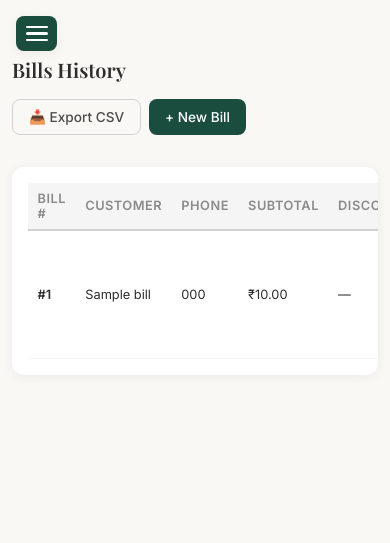
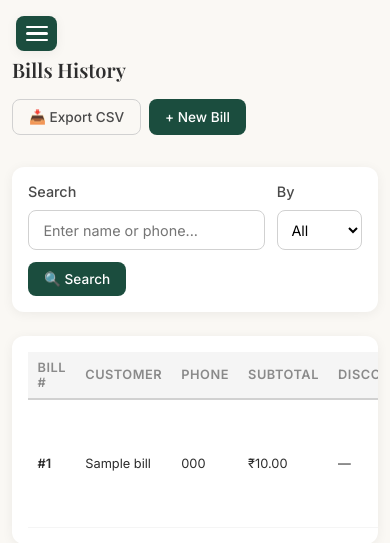
Before and after one commit to Sujay-Nakhare-Git/inventory-management, a Flask app: page /bills in a window 390 px wide. Shown: the top 543 px of the page. Run offline with Flask 3, Linux system fonts and the light colour scheme; tables that the repository leaves empty hold one stand-in row (values such as "Sample post").

Commit message:
Add bill history search/filter by customer name and phone number

```diff
--- a/app.py
+++ b/app.py
@@ -669,8 +669,28 @@ def create_bill():
 @app.route("/bills")
 def bills_list():
     db = get_db()
-    bills = db.execute("SELECT * FROM bills ORDER BY created_at DESC").fetchall()
-    return render_template("bills.html", bills=bills)
+    search = request.args.get("search", "").strip()
+    search_type = request.args.get("search_type", "all")
+
+    query = "SELECT * FROM bills WHERE 1=1"
+    params = []
+
+    if search:
+        if search_type == "phone":
+            query += " AND customer_phone LIKE ?"
+            params.append(f"%{search}%")
+        elif search_type == "name":
+            query += " AND customer_name LIKE ?"
+            params.append(f"%{search}%")
+        else:  # search_type == "all"
+            query += " AND (customer_name LIKE ? OR customer_phone LIKE ?)"
+            params.append(f"%{search}%")
+            params.append(f"%{search}%")
+
+    query += " ORDER BY created_at DESC"
+    bills = db.execute(query, params).fetchall()
+
+    return render_template("bills.html", bills=bills, search=search, search_type=search_type)
 
 
 @app.route("/bills/<int:bill_id>")
--- a/templates/bills.html
+++ b/templates/bills.html
@@ -8,6 +8,28 @@
         <a href="{{ url_for('export_sales') }}" class="btn btn-outline">📥 Export CSV</a>
         <a href="{{ url_for('billing') }}" class="btn btn-primary">+ New Bill</a>
     </div>
+</div>
+
+<!-- Search Filter -->
+<div class="card" style="margin-bottom: 1.5rem;">
+    <form method="GET" action="{{ url_for('bills_list') }}" style="display: flex; gap: 0.75rem; flex-wrap: wrap; align-items: flex-end;">
+        <div class="form-group" style="flex: 1; min-width: 200px; margin-bottom: 0;">
+            <label style="font-size: 0.9rem; margin-bottom: 0.25rem;">Search</label>
+            <input type="text" name="search" class="input" placeholder="Enter name or phone..." value="{{ search }}">
+        </div>
+        <div class="form-group" style="flex: 0 0 auto; margin-bottom: 0;">
+            <label style="font-size: 0.9rem; margin-bottom: 0.25rem;">By</label>
+            <select name="search_type" class="input" style="padding: 0.6rem;">
+                <option value="all" {% if search_type == 'all' %}selected{% endif %}>All</option>
+                <option value="name" {% if search_type == 'name' %}selected{% endif %}>Name</option>
+                <option value="phone" {% if search_type == 'phone' %}selected{% endif %}>Phone</option>
+            </select>
+        </div>
+        <button type="submit" class="btn btn-primary">🔍 Search</button>
+        {% if search %}
+        <a href="{{ url_for('bills_list') }}" class="btn btn-outline">✕ Clear</a>
+        {% endif %}
+    </form>
 </div>
 
 <div class="card">
@@ -48,7 +70,7 @@
                     </td>
                 </tr>
                 {% else %}
-                <tr><td colspan="10" class="empty-state">No bills yet. Create your first bill!</td></tr>
+                <tr><td colspan="10" class="empty-state">{% if search %}No bills found matching "{{ search }}". {% else %}No bills yet.{% endif %} {% if not search %}<a href="{{ url_for('billing') }}" style="color:#3498db;text-decoration:underline;">Create your first bill!</a>{% endif %}</td></tr>
                 {% endfor %}
             </tbody>
         </table>
```
